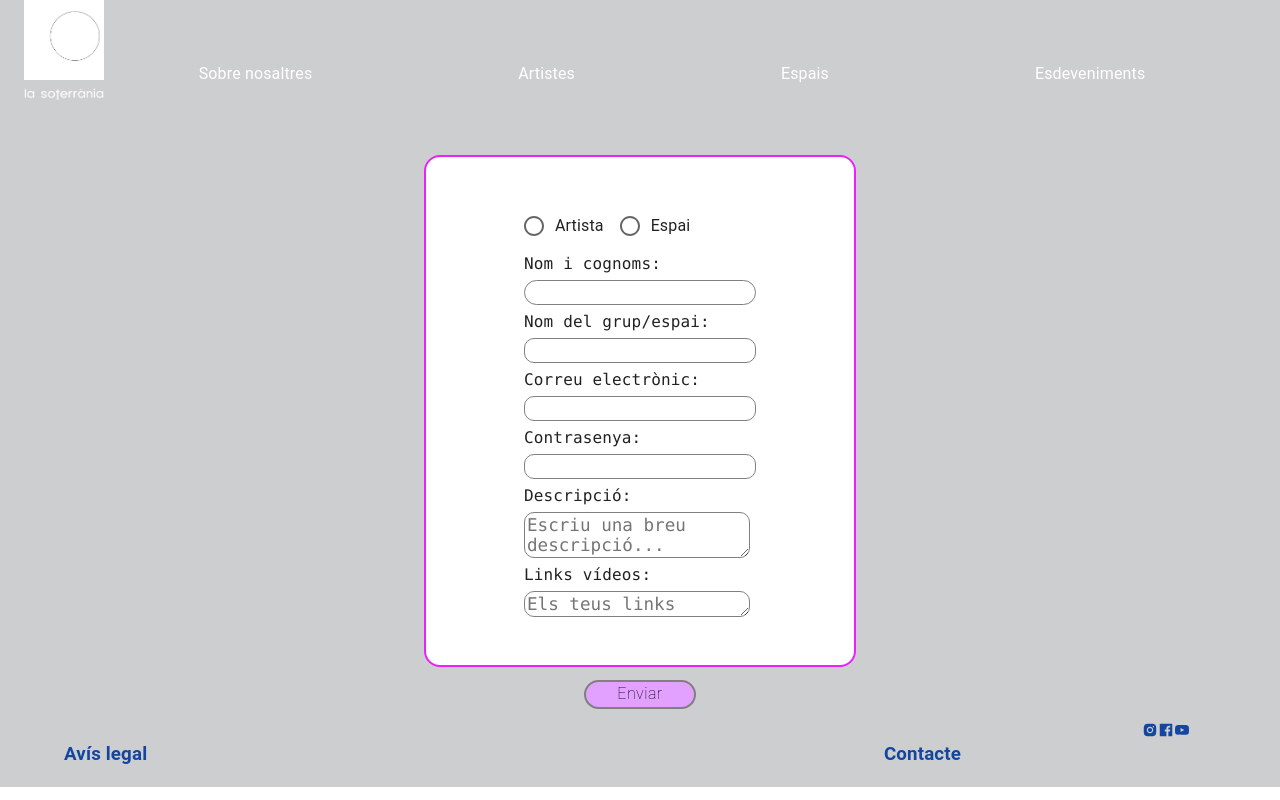
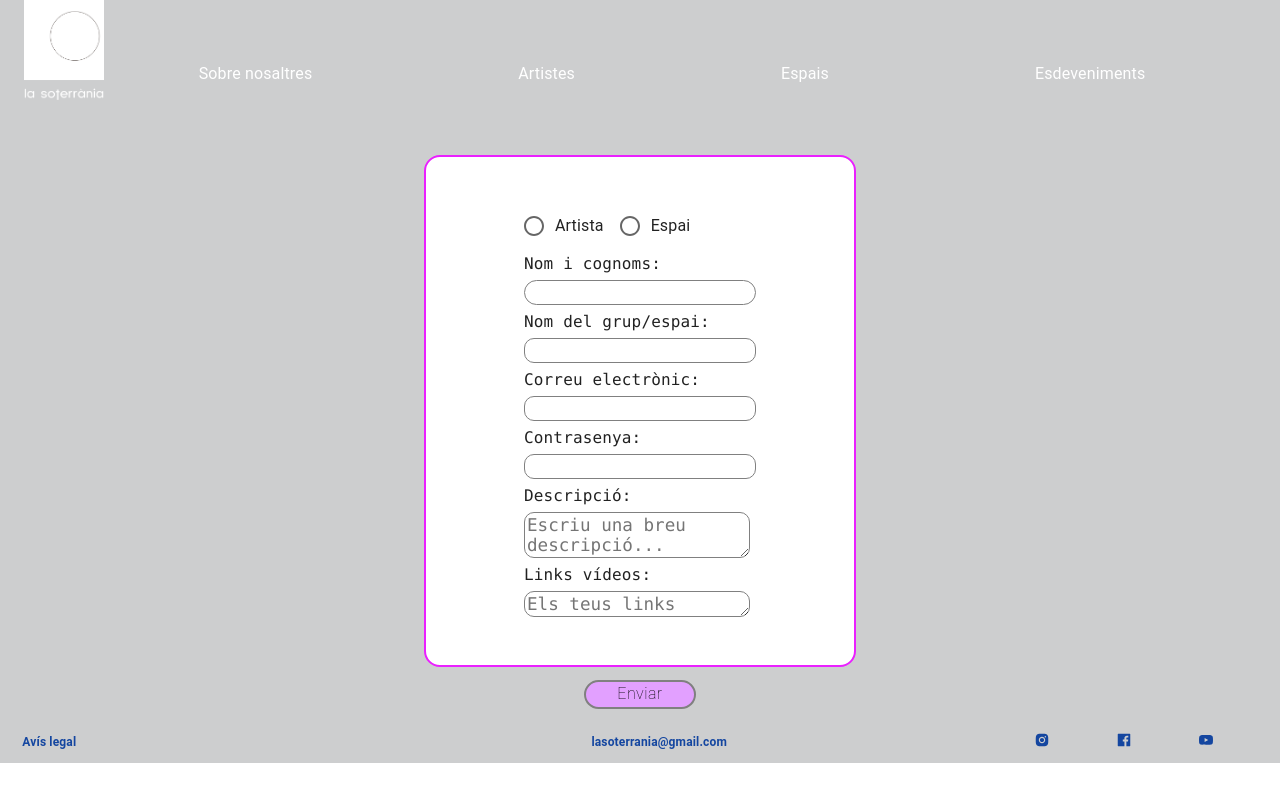
Before and after one commit to soterraniaBcn/la-soterrania, a React (Create React App) app in the folder client/: page /register in a window 1280 px wide. Shown: the top 800 px of the page. Built offline with nearby package versions, Linux system fonts and the light colour scheme.

Commit message:
#12 #21 adding email and styles in footer

```diff
--- a/client/src/components/FooterAzul.jsx
+++ b/client/src/components/FooterAzul.jsx
@@ -1,29 +1,44 @@
-import React from 'react';
-import '../css/FooterAzul.css'
-import {AiFillInstagram} from 'react-icons/ai'
-import {AiFillFacebook} from 'react-icons/ai'
-import {AiFillYoutube} from 'react-icons/ai'
+import React from "react";
+import "../css/FooterAzul.css";
+import { AiFillInstagram } from "react-icons/ai";
+import { AiFillFacebook } from "react-icons/ai";
+import { AiFillYoutube } from "react-icons/ai";
 
-
-export default function FooterAzul(){
-    return(
-        <div className="divContainerAzul">
+export default function FooterAzul() {
+  return (
+    <footer className="divContainerAzul">
+      <div className="div1">
         <h3 className="h3Azul">Avís legal</h3>
+      </div>
       <div className="div2">
-              <h3 className="h3Azul">Contacte</h3>
-
-            <div className="div3Azul">
-              <a href="https://www.instagram.com/lasoterrania/" rel="noreferrer" target="_blank" className="link-divAzul">
+        <h3 className="h3Azul">lasoterrania@gmail.com</h3>
+      </div>
+      <div className="div3">
+        <a
+          href="https://www.instagram.com/lasoterrania/"
+          rel="noreferrer"
+          target="_blank"
+          className="link-divAzul"
+        >
           <AiFillInstagram />
         </a>
-              <a href="https://www.facebook.com/La-soterr%C3%A0nia-101259562713131" rel="noreferrer" target="_blank" className="link-divAzul">
-                  <AiFillFacebook/>
+        <a
+          href="https://www.facebook.com/La-soterr%C3%A0nia-101259562713131"
+          rel="noreferrer"
+          target="_blank"
+          className="link-divAzul"
+        >
+          <AiFillFacebook />
         </a>
-              <a href="https://www.youtube.com/c/lasoterr%C3%A0nia" rel="noreferrer" target="_blank" className="link-divAzul">
-                  <AiFillYoutube/>
+        <a
+          href="https://www.youtube.com/c/lasoterr%C3%A0nia"
+          rel="noreferrer"
+          target="_blank"
+          className="link-divAzul"
+        >
+          <AiFillYoutube />
         </a>
       </div>
-            </div>
-        </div>
-    )
+    </footer>
+  );
 }
--- a/client/src/components/FooterGris.jsx
+++ b/client/src/components/FooterGris.jsx
@@ -1,29 +1,44 @@
-import React from 'react';
-import '../css/FooterGris.css'
-import {AiFillInstagram} from 'react-icons/ai'
-import {AiFillFacebook} from 'react-icons/ai'
-import {AiFillYoutube} from 'react-icons/ai'
+import React from "react";
+import "../css/FooterGris.css";
+import { AiFillInstagram } from "react-icons/ai";
+import { AiFillFacebook } from "react-icons/ai";
+import { AiFillYoutube } from "react-icons/ai";
 
-
-export default function FooterGris(){
-    return(
-        <div className="divContainer1Gris">
+export default function FooterGris() {
+  return (
+    <footer className="divContainer1Gris">
+      <div className="div1">
         <h3 className="h3Gris">Avís legal</h3>
+      </div>
       <div className="div2">
-              <h3 className="h3Gris">Contacte</h3>
-
-            <div className="div3Gris">
-              <a href="https://www.instagram.com/lasoterrania/" rel="noreferrer" target="_blank" className="link-divGris">
+        <h3 className="h3Gris">lasoterrania@gmail.com</h3>
+      </div>
+      <div className="div3">
+        <a
+          href="https://www.instagram.com/lasoterrania/"
+          rel="noreferrer"
+          target="_blank"
+          className="link-divGris"
+        >
           <AiFillInstagram />
         </a>
-              <a href="https://www.facebook.com/La-soterr%C3%A0nia-101259562713131" rel="noreferrer" target="_blank" className="link-divGris" >
-                  <AiFillFacebook/>
+        <a
+          href="https://www.facebook.com/La-soterr%C3%A0nia-101259562713131"
+          rel="noreferrer"
+          target="_blank"
+          className="link-divGris"
+        >
+          <AiFillFacebook />
         </a>
-              <a href="https://www.youtube.com/c/lasoterr%C3%A0nia" rel="noreferrer" target="_blank" className="link-divGris">
-                  <AiFillYoutube/>
+        <a
+          href="https://www.youtube.com/c/lasoterr%C3%A0nia"
+          rel="noreferrer"
+          target="_blank"
+          className="link-divGris"
+        >
+          <AiFillYoutube />
         </a>
       </div>
-            </div>
-        </div>
-    )
+    </footer>
+  );
 }
--- a/client/src/components/FooterRosa.jsx
+++ b/client/src/components/FooterRosa.jsx
@@ -1,29 +1,44 @@
-import React from 'react';
-import '../css/FooterRosa.css'
-import {AiFillInstagram} from 'react-icons/ai'
-import {AiFillFacebook} from 'react-icons/ai'
-import {AiFillYoutube} from 'react-icons/ai'
+import React from "react";
+import "../css/FooterRosa.css";
+import { AiFillInstagram } from "react-icons/ai";
+import { AiFillFacebook } from "react-icons/ai";
+import { AiFillYoutube } from "react-icons/ai";
 
-
-export default function FooterRosa(){
-    return(
-        <div className="divContainerRosa">
+export default function FooterRosa() {
+  return (
+    <footer className="divContainerRosa">
+      <div className="div1">
         <h3 className="h3Rosa">Avís legal</h3>
+      </div>
       <div className="div2">
-                <h3 className="h3Rosa">Contacte</h3>
-
-            <div className="div3Rosa">
-              <a href="https://www.instagram.com/lasoterrania/" rel="noreferrer" target="_blank" className="link-divRosa">
+        <h3 className="h3Rosa">lasoterrania@gmail.com</h3>
+      </div>
+      <div className="div3">
+        <a
+          href="https://www.instagram.com/lasoterrania/"
+          rel="noreferrer"
+          target="_blank"
+          className="link-divRosa"
+        >
           <AiFillInstagram />
         </a>
-              <a href="https://www.facebook.com/La-soterr%C3%A0nia-101259562713131" rel="noreferrer" target="_blank" className="link-divRosa">
-                  <AiFillFacebook/>
+        <a
+          href="https://www.facebook.com/La-soterr%C3%A0nia-101259562713131"
+          rel="noreferrer"
+          target="_blank"
+          className="link-divRosa"
+        >
+          <AiFillFacebook />
         </a>
-              <a href="https://www.youtube.com/c/lasoterr%C3%A0nia" rel="noreferrer" target="_blank" className="link-divRosa">
-                  <AiFillYoutube/>
+        <a
+          href="https://www.youtube.com/c/lasoterr%C3%A0nia"
+          rel="noreferrer"
+          target="_blank"
+          className="link-divRosa"
+        >
+          <AiFillYoutube />
         </a>
       </div>
-            </div>
-        </div>
-    )
+    </footer>
+  );
 }
--- a/client/src/css/FooterAzul.css
+++ b/client/src/css/FooterAzul.css
@@ -1,55 +1,55 @@
-.divContainerAzul{
-    width:100%;
+.divContainerAzul {
+  width: 100%;
   display: flex;
   justify-content: space-between;
   flex-direction: row;
   position: relative;
   bottom: 0;
-    background-color:#1446A0 !important;
+  background-color: #1446a0 !important;
 }
 
-.div1{
+.div1 {
   display: flex;
-    width:20%;
+  width: 20% !important;
   justify-content: space-between;
+  padding-left: 10px !important;
 }
 
-.div2{
+.div2 {
   display: flex;
   flex-direction: row;
-    width:40%;
-    justify-content: space-around;
+  width: 60% !important;
+  justify-content: center !important;
 }
 
-.div3{
-   width:50%;
+.div3 {
+  width: 20% !important;
   display: flex;
   flex-direction: row;
-   justify-content: space-around;
-   align-items: center;
+  justify-content: center !important;
+  padding-left: 10px !important;
 }
 
-.link-divAzul{
+.link-divAzul {
   width: 40%;
-    color:white !important;
-    width:2em;
+  color: white !important;
+  width: 2em;
 }
 
-.h3Azul{
+.h3Azul {
   padding-left: 5%;
-    color:white !important;
+  color: white !important;
+  font-size: 12px !important;
 }
 
-
-@media screen and (max-width: 600px){
-    .h3Azul{
+@media screen and (max-width: 600px) {
+  .h3Azul {
     font-size: 80%;
   }
-    .div1{
-        width:40%;
+  .div1 {
+    width: 40%;
   }
-    .div2{
-        width:60%;
-
+  .div2 {
+    width: 60%;
   }
 }
--- a/client/src/css/FooterGris.css
+++ b/client/src/css/FooterGris.css
@@ -1,55 +1,56 @@
-.divContainer1Gris{
-    width:100%;
+.divContainer1Gris {
+  width: 100%;
   display: flex;
   justify-content: space-between;
   flex-direction: row;
   position: relative;
   bottom: 0;
-    background-color:#CDCECF !important;
+  background-color: #cdcecf !important;
 }
 
-.div1{
+.div1 {
   display: flex;
-    width:20%;
+  width: 20% !important;
   justify-content: space-between;
+  padding-left: 10px !important;
 }
 
-.div2{
+.div2 {
   display: flex;
   flex-direction: row;
-    width:40%;
-    justify-content: space-around;
+  width: 60% !important;
+  justify-content: center !important;
 }
 
-.div3{
-   width:50%;
+.div3 {
+  width: 20% !important;
   display: flex;
   flex-direction: row;
-   justify-content: space-around;
-   align-items: center;
+  justify-content: center !important;
+  padding-left: 10px !important;
+  padding-top: 10px !important;
 }
 
-.link-divGris{
-    width:2em;
+.link-divGris {
+  width: 2em;
   width: 40%;
-    color: #1446A0 !important;
+  color: #1446a0 !important;
 }
 
-.h3Gris{
+.h3Gris {
+  color: #1446a0 !important;
   padding-left: 5%;
-    color: #1446A0 !important;
+  font-size: 12px !important;
 }
 
-
-@media screen and (max-width: 600px){
-    .h3Gris{
+@media screen and (max-width: 600px) {
+  .h3Gris {
     font-size: 80%;
   }
-    .div1{
-        width:40%;
+  .div1 {
+    width: 40%;
   }
-    .div2{
-        width:60%;
-
+  .div2 {
+    width: 60%;
   }
 }
--- a/client/src/css/FooterNegro.css
+++ b/client/src/css/FooterNegro.css
@@ -1,5 +1,5 @@
-.divContainerNegro{
-    width:100%;
+.divContainerNegro {
+  width: 100%;
   display: flex;
   justify-content: space-between;
   flex-direction: row;
@@ -8,48 +8,48 @@
   background-color: black !important;
 }
 
-.div1{
+.div1 {
   display: flex;
-    width:20%;
+  width: 20% !important;
   justify-content: space-between;
+  padding-left: 10px !important;
 }
 
-.div2{
+.div2 {
   display: flex;
   flex-direction: row;
-    width:40%;
-    justify-content: space-around;
+  width: 60% !important;
+  justify-content: center !important;
 }
 
-.div3{
-   width:50%;
+.div3 {
+  width: 20% !important;
   display: flex;
   flex-direction: row;
-   justify-content: space-around;
-   align-items: center;
+  justify-content: center !important;
+  padding-left: 10px !important;
 }
 
-.link-divNegro{
+.link-divNegro {
   width: 40%;
-    width:2em;
-    color:white !important;
+  width: 2em;
+  color: white !important;
 }
 
-.h3Negro{
-    color:white !important;
+.h3Negro {
+  color: white !important;
   padding-left: 5%;
+  font-size: 12px !important;
 }
 
-
-@media screen and (max-width: 600px){
-    .h3Negro{
+@media screen and (max-width: 600px) {
+  .h3Negro {
     font-size: 80%;
   }
-    .div1{
-        width:40%;
+  .div1 {
+    width: 40%;
   }
-    .div2{
-        width:60%;
-
+  .div2 {
+    width: 60%;
   }
 }
--- a/client/src/css/FooterRosa.css
+++ b/client/src/css/FooterRosa.css
@@ -1,55 +1,54 @@
-.divContainerRosa{
-    width:100%;
+.divContainerRosa {
+  width: 100%;
   display: flex;
-    justify-content: space-between;
   flex-direction: row;
   position: relative;
   bottom: 0;
-    background-color:#E2A0FF !important;
+  background-color: #e2a0ff !important;
 }
 
-.div1{
+.div1 {
   display: flex;
-    width:20%;
+  width: 20% !important;
   justify-content: space-between;
+  padding-left: 10px !important;
 }
 
-.div2{
+.div2 {
   display: flex;
   flex-direction: row;
-    width:40%;
-    justify-content: space-around;
+  width: 60% !important;
+  justify-content: center !important;
 }
 
-.div3{
-   width:50%;
+.div3 {
+  width: 20% !important;
   display: flex;
   flex-direction: row;
-   justify-content: space-around;
-   align-items: center;
+  justify-content: center !important;
+  padding-left: 10px !important;
 }
 
-.link-divRosa{
-    width:2em;
+.link-divRosa {
+  width: 2em;
   width: 40%;
-    color: #1446A0 !important;
+  color: #1446a0 !important;
 }
 
-.h3Rosa{
-    color: #1446A0 !important;
+.h3Rosa {
+  color: #1446a0 !important;
   padding-left: 5%;
+  font-size: 12px !important;
 }
 
-
-@media screen and (max-width: 600px){
-    .h3Rosa{
+@media screen and (max-width: 600px) {
+  .h3Rosa {
     font-size: 80%;
   }
-    .div1{
-        width:40%;
+  .div1 {
+    width: 40%;
   }
-    .div2{
-        width:60%;
-
+  .div2 {
+    width: 60%;
   }
 }
```
Also changed, not shown: client/src/components/FooterNegro.jsx (+35 -20 lines). Lines whose indentation alone changed are shown as unchanged.
